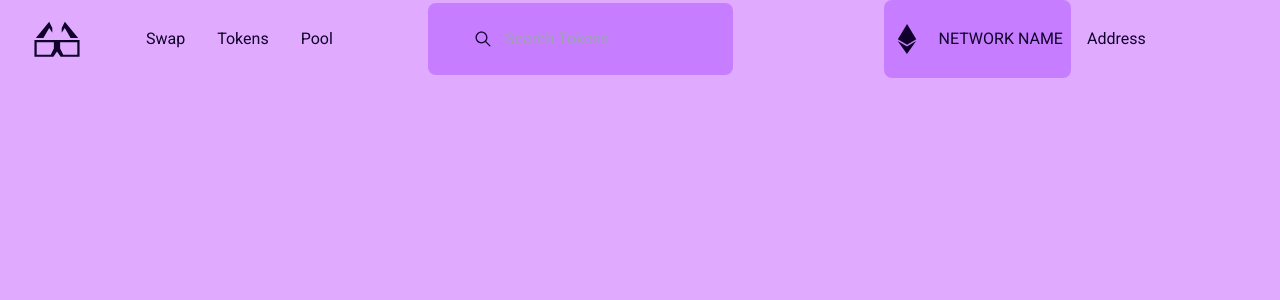
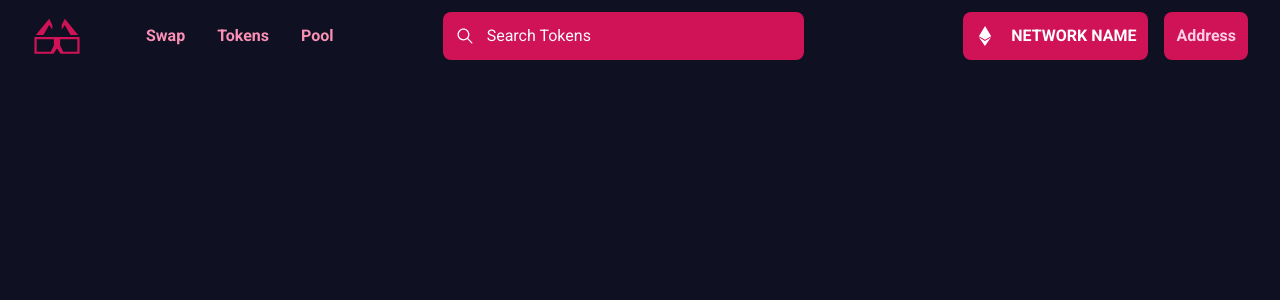
Before and after one commit to Heramb4270/Decentralized-Token-Swapping, a React (Vite) app: page / in a window 1280 px wide. Shown: the top 300 px of the page. Built offline with nearby package versions, Linux system fonts and the light colour scheme.

Commit message:
Fixed Navbar UI, Changed Colorscheme

```diff
--- a/src/Components/Model/Model.jsx
+++ b/src/Components/Model/Model.jsx
@@ -1,2 +1,4 @@
-function Model() {}
+function Model() {
+
+}
 export default Model;
--- a/src/Components/NavBar/NavBar.jsx
+++ b/src/Components/NavBar/NavBar.jsx
@@ -20,7 +20,7 @@ function NavBar() {
 
   return (
     //NAVBAR
-    <div className="w-11/12 mx-8 my-auto">
+    <div className="mx-8 align-middle my-auto">
       {/* NAVBAR BOX */}
       <div className="grid grid-cols-3 items-center justify-between gap-4">
         {/* NAVABAR LEFT */}
--- a/src/Components/NavBar/NavBar_Left.jsx
+++ b/src/Components/NavBar/NavBar_Left.jsx
@@ -2,13 +2,13 @@ import { Gi3DGlasses } from "react-icons/gi";
 
 function NavBar_Left(props) {
   return (
-    <div className="flex gap-16 items-center">
+    <div className="flex gap-16 items-center font-semibold">
       {/* IMAGES */}
       <div>
-        <Gi3DGlasses size={50} />
+        <Gi3DGlasses className="text-[#D01257]" size={50} />
       </div>
       {/* MENUITEMS */}
-      <div className="flex items-center gap-8 text-[#10002B]">
+      <div className="flex items-center gap-8 text-[#FB90B7]">
         {props.menuItem.map((elem, index) => (
           <p>{elem.name}</p>
         ))}
--- a/src/Components/NavBar/NavBar_Middle.jsx
+++ b/src/Components/NavBar/NavBar_Middle.jsx
@@ -2,17 +2,17 @@ import { IoIosSearch } from "react-icons/io";
 
 function NavBar_Middle(props) {
   return (
-    <div className="bg-[#C77DFF] w-4/5 px-4 py-6 rounded-lg mx-0 my-auto">
-      <div className="flex justify-center items-center gap-3 cursor-pointer">
+    <div className="bg-[#D01257] w-11/12 px-3 py-3 rounded-lg mx-0 my-3">
+      <div className="flex items-center gap-3 cursor-pointer">
         {/* IMAGE SEARCH */}
         <div>
-          <IoIosSearch size={20}></IoIosSearch>
+          <IoIosSearch className="text-white" size={20}></IoIosSearch>
         </div>
         {/* INPUT SECTION */}
         <input
           type="text"
           placeholder="Search Tokens"
-          className="bg-transparent outline-none border-none text-base "
+          className="bg-transparent outline-none w-10/12 text-white placeholder:text-slate-50 border-none text-base"
         />
       </div>
     </div>
--- a/src/Components/NavBar/NavBar_Right.jsx
+++ b/src/Components/NavBar/NavBar_Right.jsx
@@ -5,17 +5,15 @@ function NavBar_Right(props) {
   const [openModel, SetOpenModel] = useState(false);
   const [openTokenBox, SetOpenTokenBox] = useState(false);
   return (
-    <div className="flex items-center gap-4 justify-center">
+    <div className="flex items-center gap-4 justify-end font-semibold">
       {/* NAVABAR RIGHT BOX  */}
-      <div className="flex items-center gap-4 bg-[#C77DFF] px-2 py-6 rounded-lg cursor-pointer uppercase">
+      <div className="flex items-center gap-4 bg-[#D01257] text-white px-3 py-3 rounded-lg cursor-pointer uppercase">
         {/* IMAGE NETWORK  */}
-        <div>
-          <SiEthereum size={30}></SiEthereum>
-        </div>
+        <SiEthereum className="text-white" size={20}></SiEthereum>
         <p>Network Name</p>
       </div>
       {/* ADDRESS BUTTON  */}
-      <button onClick={() => {}}>Address</button>
+      <button className="text-[#FFCEE4]  bg-[#D01257] px-3 py-3 rounded-lg cursor-pointer font-bold" onClick={() => {}}>Address</button>
 
       {openModel && (
         <Model SetOpenModel={SetOpenModel} connectWallet="Connect" />
--- a/src/Pages/index.css
+++ b/src/Pages/index.css
@@ -6,8 +6,8 @@
 
 @layer base {
   html {
-    background-color: #e0aaff;
+    background-color: #0F1021;
     font-family: "Roboto", sans-serif;
-    color: #10002b;
+    color: #FB90B7;
   }
 }
```
